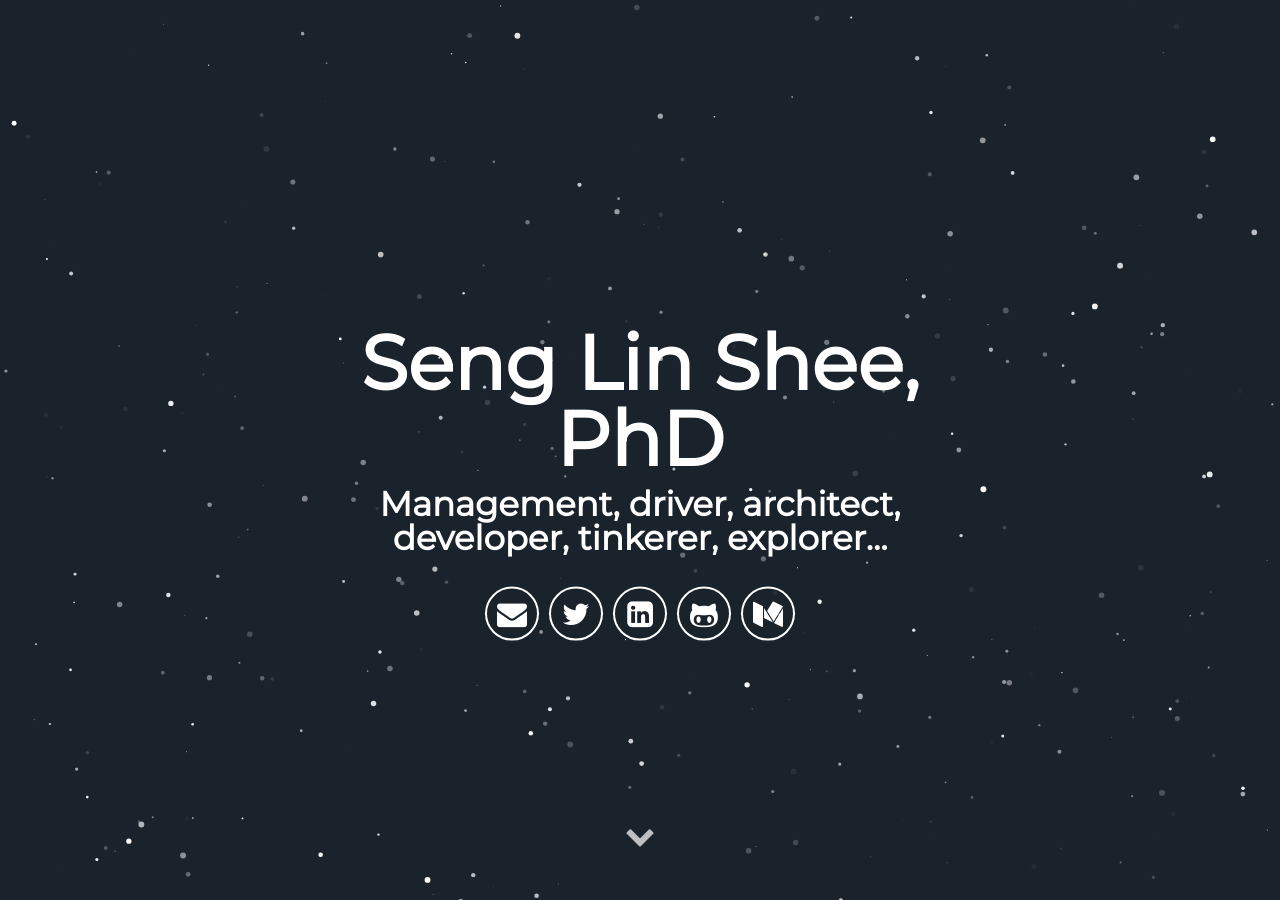
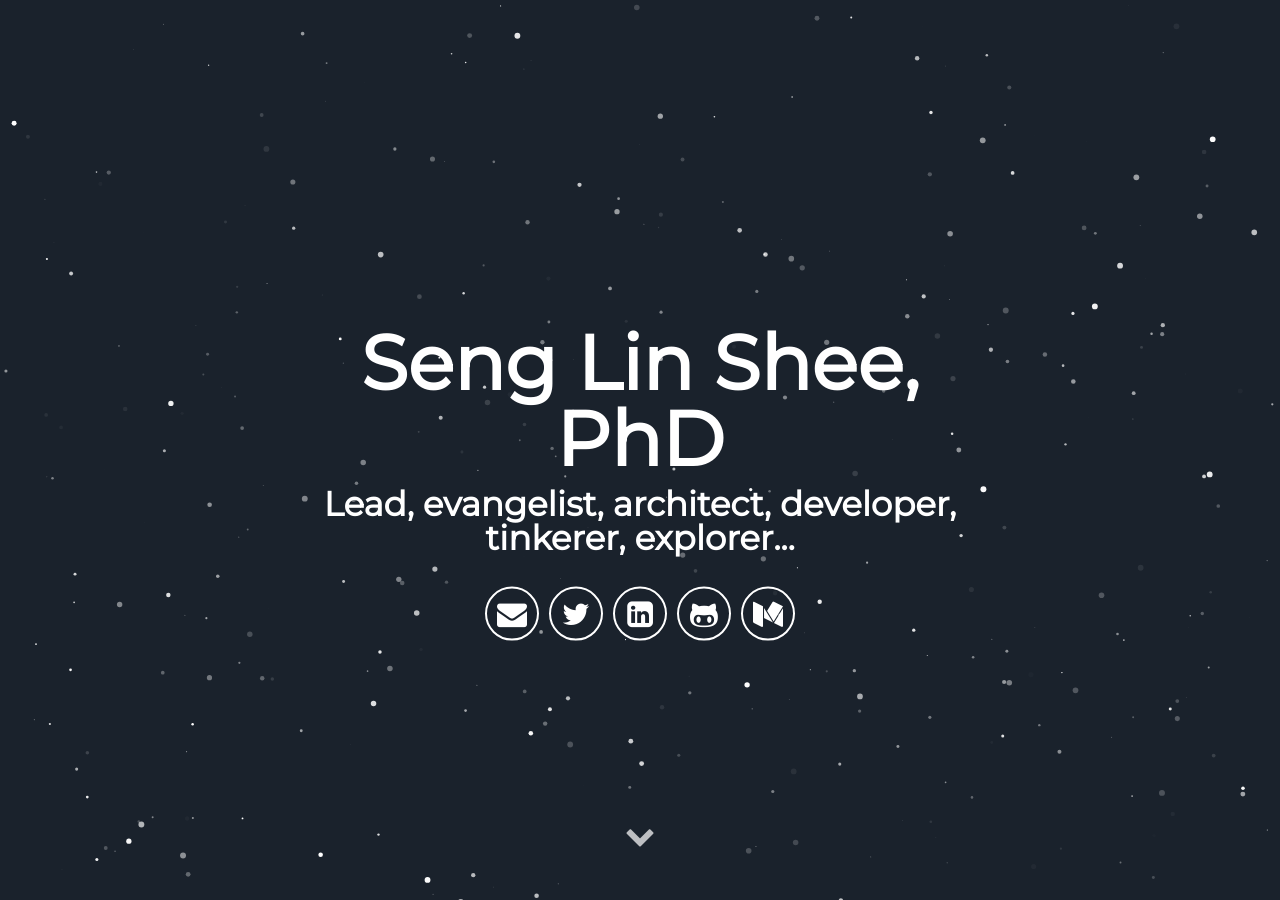
Before and after one commit to senglin/senglin.github.io, a Jekyll site: the page built from index.html, in a window 1280 px wide and 900 px high. Built offline with Jekyll 4.4.1, drawn with Linux system fonts in a browser that asks for light colours; some web fonts are replaced.

Commit message:
📝chore: Update personal title

```diff
--- a/_config.yml
+++ b/_config.yml
@@ -7,7 +7,7 @@ description: A personal resume site built with Jekyll Minimal Resume Theme
 # User settings
 username: Seng Lin Shee, PhD
 user_description: I currently manage and lead the engineering team at the Innovation Lab at GM Financial. With extensive experience in designing and implementing scalable solutions, I specialize in leveraging Generative AI to drive transformative projects that enhance business value and user experiences.
-user_title: Management, driver, architect, developer, tinkerer, explorer...
+user_title: Lead, evangelist, architect, developer, tinkerer, explorer...
 email: senglin.career<removethis>@kgkoo.com
 # twitter_username: lorem_ipsum
 instagram_username:
```
